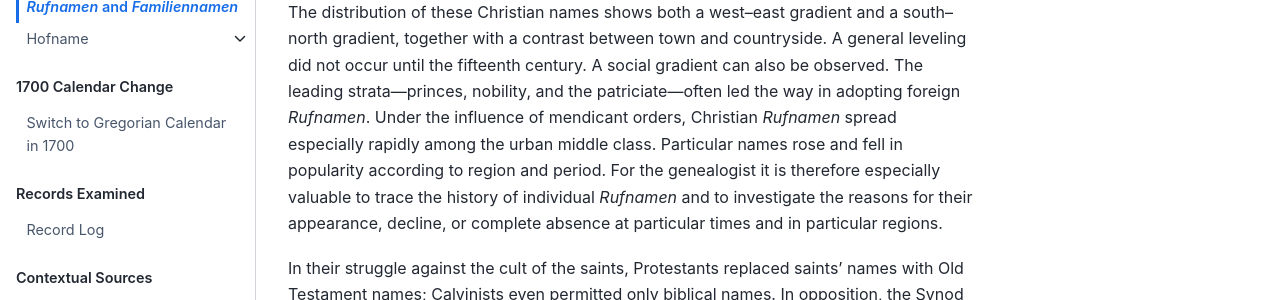
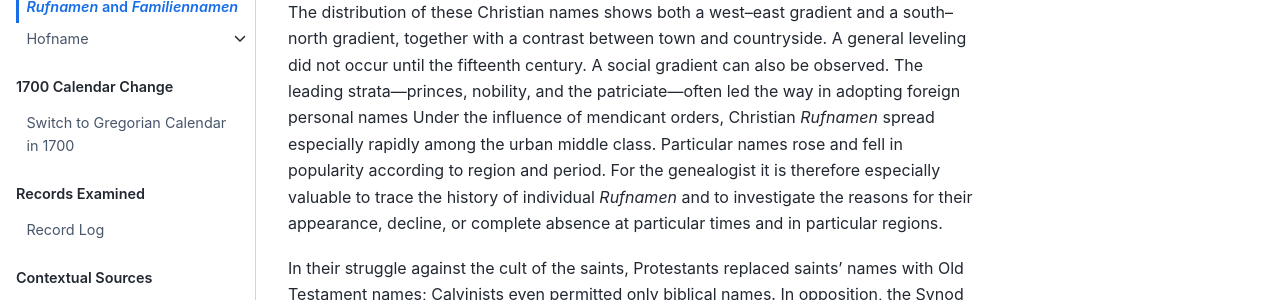
Before and after one commit to kurt-krueckeberg/sphinx-research, a Jupyter Book: the page built from names/Namenkunde.md, in a window 1280 px wide and 900 px high, scrolled down 1593 px. Shown: the part 258-558 px from the top of the window. Built offline with Jupyter Book 1.0.4 settings and Sphinx 7.4.7 and the Sphinx Book theme 1.1.4, drawn with Linux system fonts in a browser that asks for light colours.

Commit message:
Update files

```diff
--- a/names/Namenkunde.md
+++ b/names/Namenkunde.md
@@ -79,7 +79,7 @@ gradient and a south–north gradient, together with a contrast between
 town and countryside. A general leveling did not occur until the
 fifteenth century. A social gradient can also be observed. The leading
 strata—princes, nobility, and the patriciate—often led the way in
-adopting foreign *Rufnamen*. Under the influence of mendicant orders,
+adopting foreign personal names Under the influence of mendicant orders,
 Christian *Rufnamen* spread especially rapidly among the urban middle
 class. Particular names rose and fell in popularity according to region
 and period. For the genealogist it is therefore especially valuable to
```
